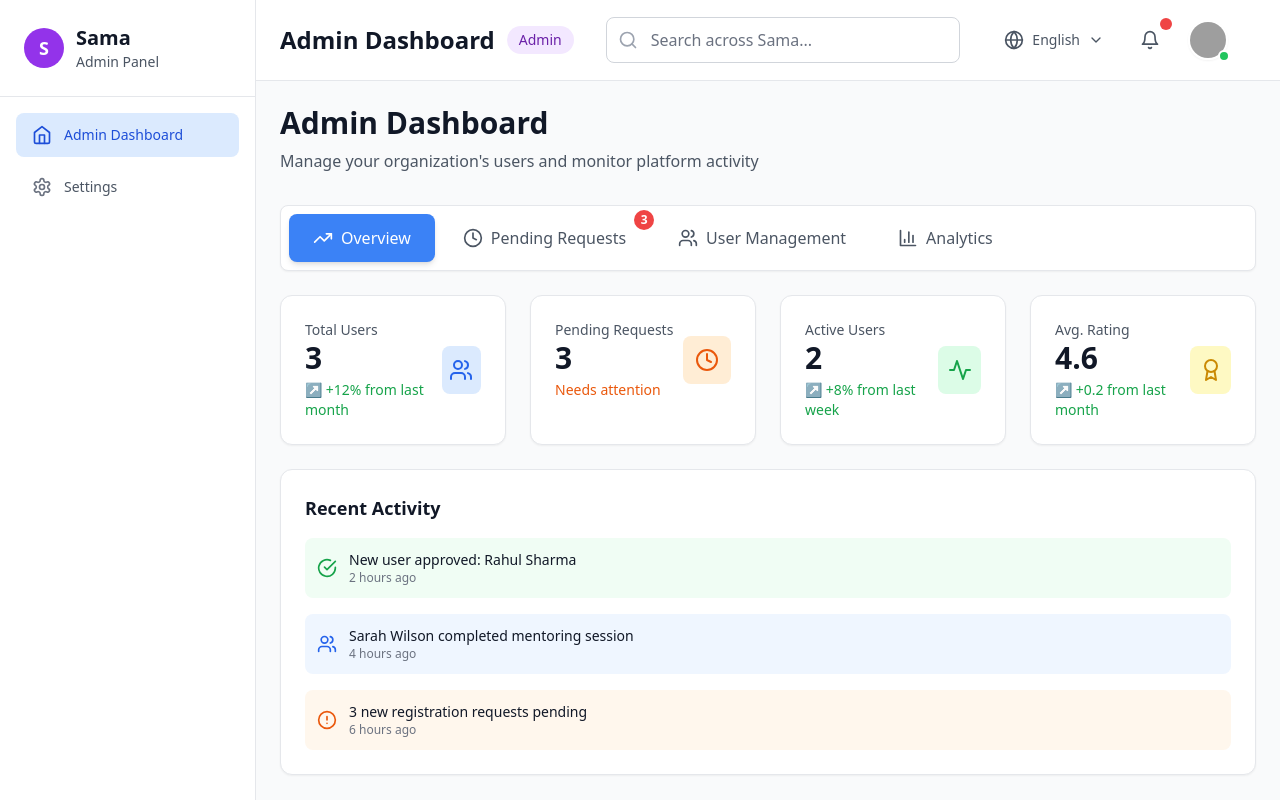
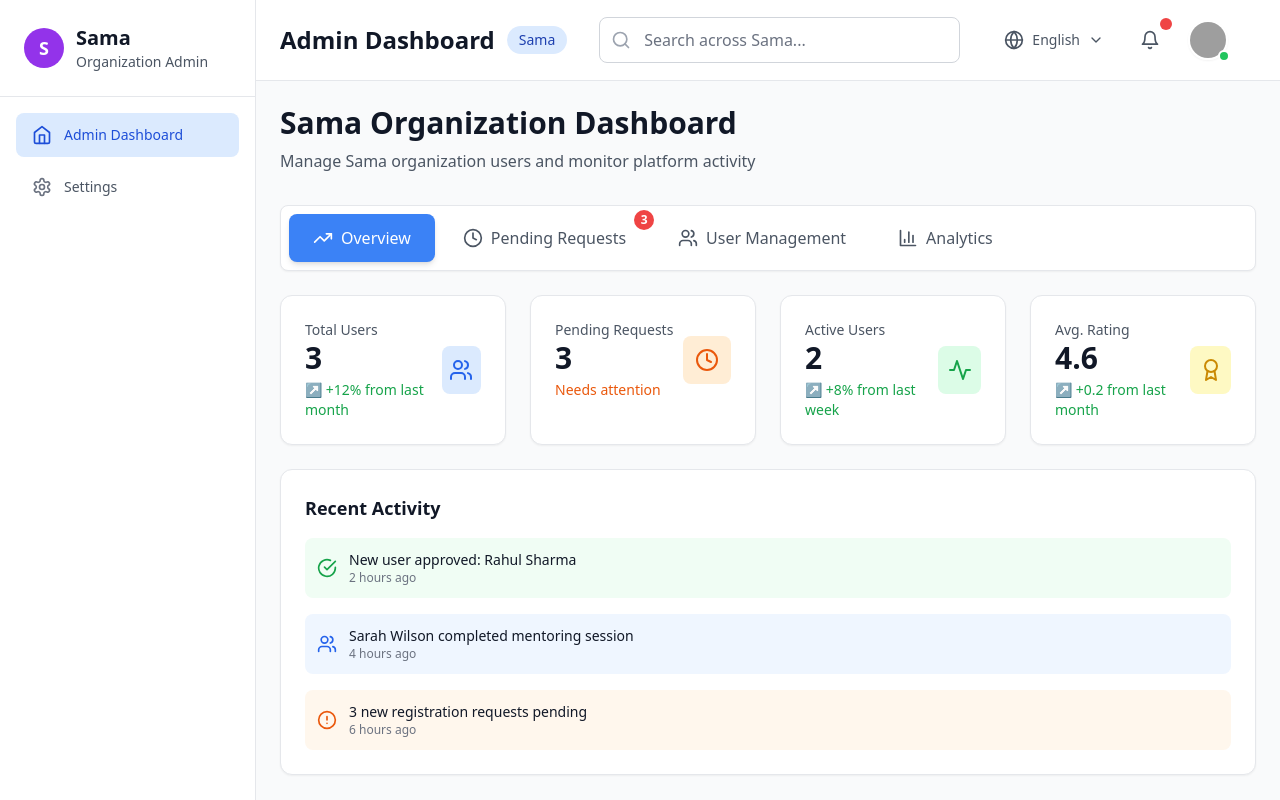
Before and after one commit to AnshulBuxy/Community_board, a React (Vite) app: page /dashboard in a window 1280 px wide. Built offline with nearby package versions, Linux system fonts and the light colour scheme; sample sign-in values are in the browser's storage; grey boxes are pictures that could not be loaded.

Commit message:
Replace admin tag with organization name

```diff
--- a/src/components/AdminDashboard.tsx
+++ b/src/components/AdminDashboard.tsx
@@ -625,8 +625,8 @@ const AdminDashboard: React.FC = () => {
     <div className="p-6 space-y-6">
       {/* Header */}
       <div className="mb-8">
-        <h1 className="text-3xl font-bold text-gray-900 mb-2">Admin Dashboard</h1>
-        <p className="text-gray-600">Manage your organization's users and monitor platform activity</p>
+        <h1 className="text-3xl font-bold text-gray-900 mb-2">Sama Organization Dashboard</h1>
+        <p className="text-gray-600">Manage Sama organization users and monitor platform activity</p>
       </div>
 
       {/* Tab Navigation */}
--- a/src/components/Header.tsx
+++ b/src/components/Header.tsx
@@ -97,11 +97,9 @@ const Header: React.FC<HeaderProps> = ({ activeSection, onSectionChange, userTyp
         <div className="flex items-center gap-4">
           <div className="flex items-center gap-3">
             <h1 className="text-2xl font-bold text-gray-900">{getSectionTitle()}</h1>
-            {userType === 'admin' && (
-              <span className="px-3 py-1 bg-purple-100 text-purple-800 text-sm font-medium rounded-full">
-                Admin
-              </span>
-            )}
+            <span className="px-3 py-1 bg-blue-100 text-blue-800 text-sm font-medium rounded-full">
+              Sama
+            </span>
           </div>
         </div>
 
@@ -206,13 +204,11 @@ const Header: React.FC<HeaderProps> = ({ activeSection, onSectionChange, userTyp
                     <div>
                       <div className="flex items-center gap-2">
                         <p className="font-semibold text-gray-900">You</p>
-                        {userType === 'admin' && (
-                          <span className="px-2 py-0.5 bg-purple-100 text-purple-700 text-xs font-medium rounded-full">
-                            Admin
-                          </span>
-                        )}
+                        <span className="px-2 py-0.5 bg-blue-100 text-blue-700 text-xs font-medium rounded-full">
+                          Sama
+                        </span>
                       </div>
-                      <p className="text-sm text-gray-500">@you • {userType}</p>
+                      <p className="text-sm text-gray-500">@you • Sama Admin</p>
                     </div>
                   </div>
                 </div>
@@ -241,7 +237,7 @@ const Header: React.FC<HeaderProps> = ({ activeSection, onSectionChange, userTyp
                 </div>
 
                 {/* View Full Profile Button - Only show if not logout */}
-                {userType !== 'admin' && (
+                {userType === 'user' && (
                   <div className="border-t border-gray-100 pt-2 mt-2">
                     <button
                       onClick={() => {
--- a/src/components/Sidebar.tsx
+++ b/src/components/Sidebar.tsx
@@ -36,7 +36,7 @@ const Sidebar: React.FC<SidebarProps> = ({ activeSection, onSectionChange, userT
           <div>
             <h1 className="text-xl font-bold text-gray-900">Sama</h1>
             <p className="text-sm text-gray-600">
-              {userType === 'admin' ? 'Admin Panel' : 'Empower'}
+              {userType === 'admin' ? 'Organization Admin' : 'Empower'}
             </p>
           </div>
         </div>
```
